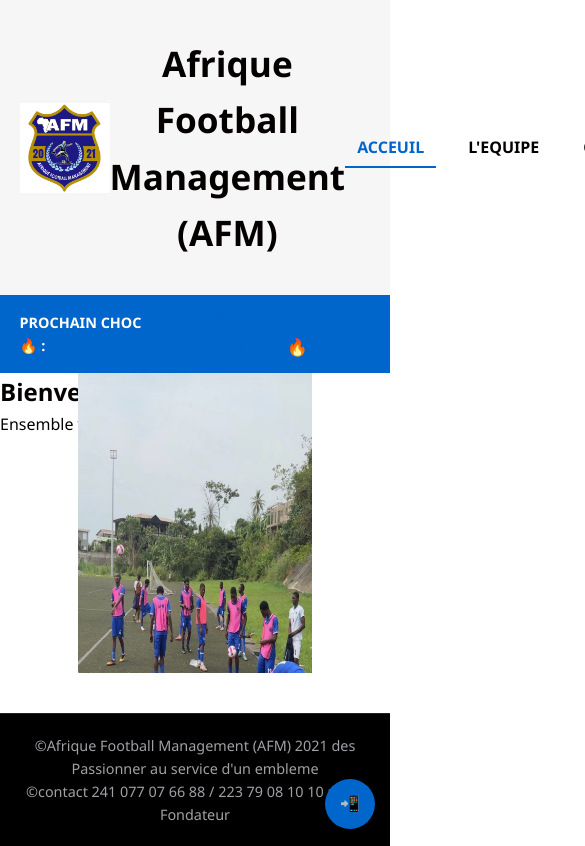
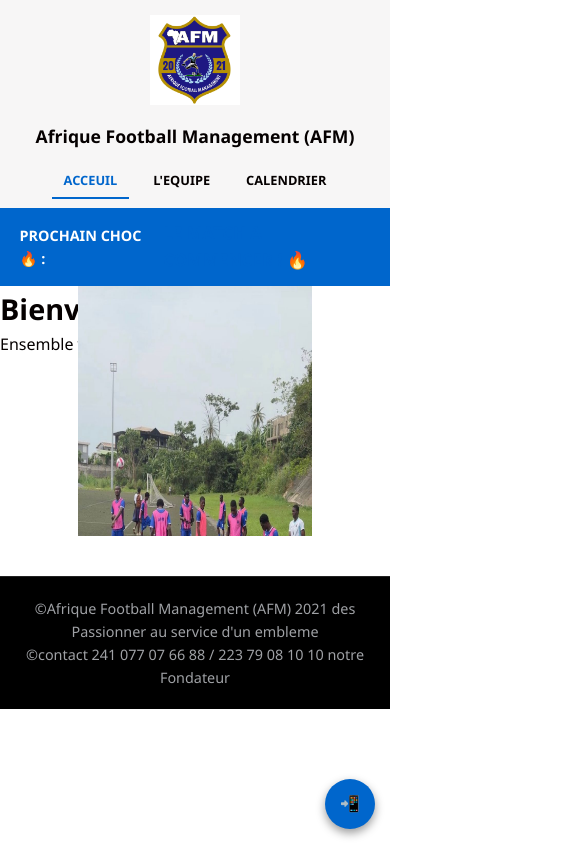
Before and after one commit to hitlairepacha-cpu/AFM, a plain HTML site: page index.html in a window 390 px wide. Shown: the top 846 px of the page, 585 px wide, since content can reach past the window. Drawn offline with Linux system fonts and the light colour scheme.

Commit message:
Premier envoi rectification

```diff
--- a/style.css
+++ b/style.css
@@ -12,6 +12,11 @@
     box-sizing: border-box;
     font-family: 'Segoe UI', Tahoma, Geneva, Verdana, sans-serif;
 }
+html, body {
+    max-width: 100%;
+    overflow-x: hidden;
+}
+
 body {
     background-color: var(--fond-sombre);
     color: var(--texte-clair);
@@ -24,8 +29,6 @@
 ul {
     list-style: none;
 }
-
-
 
 .logo img {
     height: 90px;
@@ -70,6 +73,7 @@
     color: var(--couleur-principale);
     border-bottom: 2px solid var(--couleur-principale);
 }
+
 
 .hero {
     height: 80vh;
@@ -533,3 +537,52 @@
     width: 100%;
     text-align: center;
 }
+
+@media (max-width: 768px) {
+    header {
+        display: flex;
+        flex-direction: column !important;
+        align-items: center;
+        text-align: center;
+        gap: 12px;
+        padding: 15px 5%;
+        width: 100%;
+    }
+
+    .nom-equipe {
+        font-size: 1.1rem !important;
+        width: 100%;
+        max-width: 100%;
+        margin: 5px 0;
+        white-space: normal;
+    }
+
+    nav {
+        width: 100%;
+    }
+
+    nav ul {
+        display: flex;
+        justify-content: center;
+        flex-wrap: wrap;
+        gap: 12px;
+        width: 100%;
+        padding: 0;
+    }
+
+    nav ul li a {
+        font-size: 0.8rem;
+    }
+
+    .global-countdown, .hero-carousel, .contact-container, footer {
+        width: 100%;
+        max-width: 100%;
+    }
+
+    .hero-carousel { height: 250px; }
+    .hero-overlay h1 { font-size: 1.8rem; }
+
+    .floating-contact-btn { bottom: 15px; right: 15px; width: 50px; height: 50px; }
+    .phone-icone { font-size: 22px; }
+
+}
```
